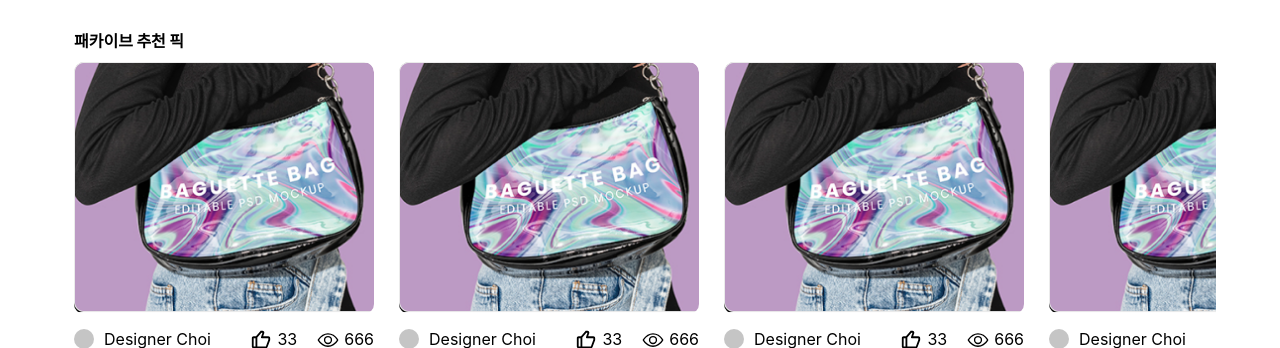
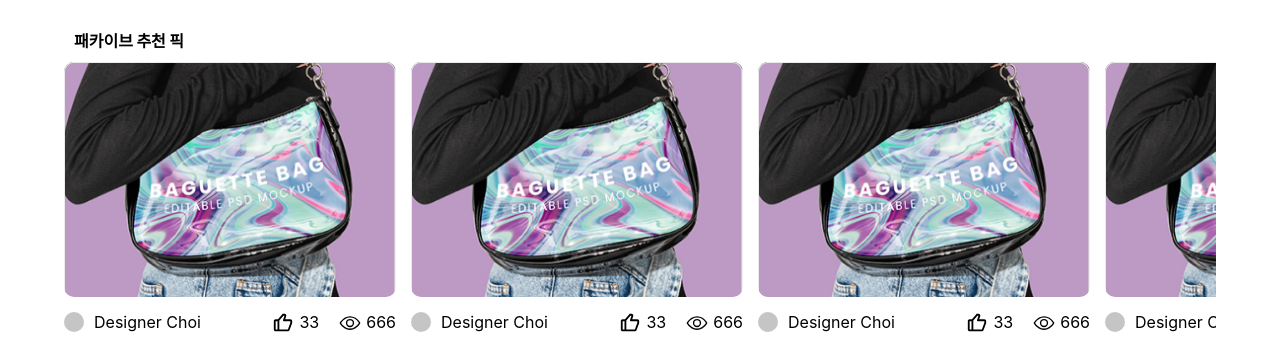
Before and after one commit to Fachive/Fachive_Project_Front, a React (Create React App) app: page / in a window 1280 px wide. Shown: the part 604-952 px from the top of the page. Built offline with nearby package versions, Linux system fonts and the light colour scheme.

Commit message:
design: 패션픽업카드 크기 조절

```diff
--- a/src/components/PashionCard.tsx
+++ b/src/components/PashionCard.tsx
@@ -30,11 +30,8 @@ const CardLeftInfo = styled.div`
 	display: flex;
 `;
 const Card = styled.div`
-	margin-left: 10px;
 	border-radius: 10px;
-	overflow: hidden;
-	width: 25%;
-	min-width: 300px;
+	min-width: 332px;
 `;
 const Designer = styled.span`
 	margin-left: 10px;
@@ -52,7 +49,7 @@ const CardInfoBox = styled.div`
 	justify-content: space-between;
 `;
 const CardIMG = styled.div`
-	height: 252px;
+	height: 235px;
 	background-image: url(${IMG});
 	background-size: cover;
 	border-radius: 10px;
```
